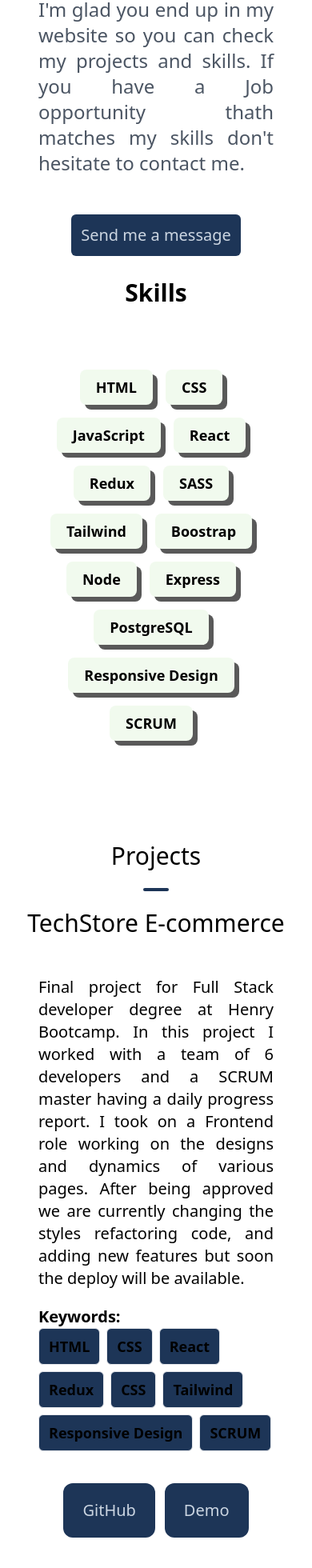
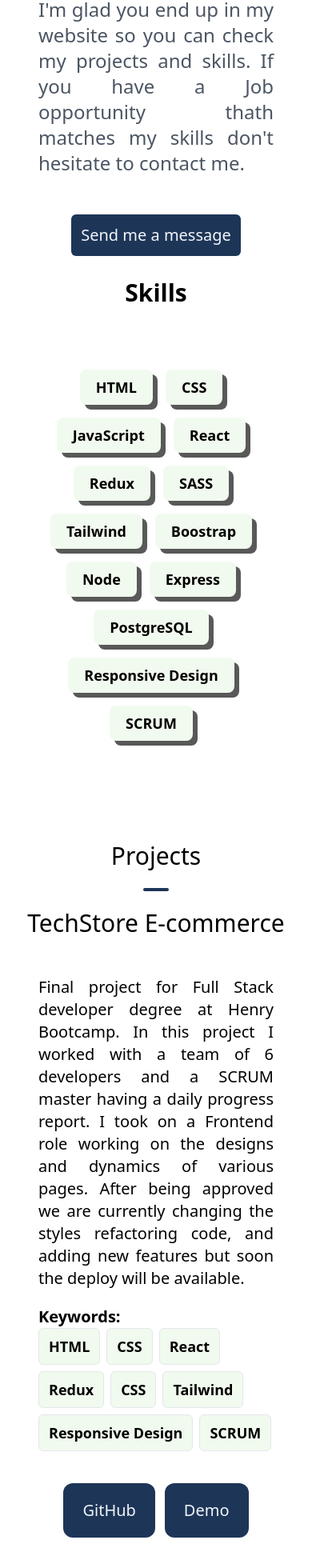
Before and after one commit to Mauricioam/Website-Portfolio, a React (Vite) app: page / in a window 390 px wide. Shown: the part 1268-3228 px from the top of the page at 80% size. Built offline with nearby package versions, Linux system fonts and the light colour scheme.

Commit message:
change colors and finish

```diff
--- a/src/components/AboutMe.jsx
+++ b/src/components/AboutMe.jsx
@@ -5,7 +5,7 @@ import { aboutMe } from '../utils/aboutMe';
 import MailTo from './MailTo';
 import ButtonAboutMe from './ButtonAboutMe';
 
- export const techStackStyles = "text-lg font-bold border px-3 py-2 rounded-md bg-primary"
+ export const techStackStyles = " bg-sky text-lg font-bold border px-3 py-2 rounded-md bg-primary"
 
 function AboutMe() {
   return (
@@ -16,7 +16,7 @@ function AboutMe() {
             <h1 className='text-3xl text-center font-bold pb-5'>{aboutMe.title}</h1>
             <p className='text-2xl text-justify text-gray-600 px-12 py-12 '>{aboutMe.description}</p>
               <MailTo>
-              <button className='text-xl mb-7  rounded-md md:p-5 p-3 bg-secondary hover:bg-primary transition-all text-slate-300 '>Send me a message</button>
+              <button className='text-xl mb-7  rounded-md md:p-5 p-3 bg-secondary hover:bg-gray1 transition-all text-slate-100 '>Send me a message</button>
               </MailTo>
         </div>
         <div className='flex flex-col w-screen  '>
--- a/src/components/ButtonAboutMe.jsx
+++ b/src/components/ButtonAboutMe.jsx
@@ -5,7 +5,7 @@ function ButtonAboutMe({ item }) {
 const [press, setPress] = useState(false);
 
   return (
-    <button onClick={()=>setPress(!press)} className={`relative font-bold text-lg m-1 hover:text-primary hover:transition-colors ${press ? "text-dark_shade hover:text-slate-100": "text-black"}`}>
+    <button onClick={()=>setPress(!press)} className={`relative font-bold text-lg m-1 hover:text-primary hover:transition-colors ${press ? "text-dark_shade hover:text-primary": "text-black"}`}>
       <div className="  bg-gray1 rounded-lg">
         <div className={`bg-sky px-5 py-2 -translate-y-1.5 -translate-x-1.5 rounded-lg ${press && "-translate-x-0 -translate-y-0 "}`}>
           {item}
--- a/src/components/Footer/Footer.jsx
+++ b/src/components/Footer/Footer.jsx
@@ -6,13 +6,13 @@ import heartIcon from "../../assets/heart-icon.svg";
 
 
 function Footer() {
-    const titlesStyle = "font-bold lg:text-3xl text-xl"
+    const titlesStyle = "font-bold lg:text-3xl text-xl text-sky"
   return (
     <footer className='w-screen h-[25rem] bg-primary lg:px-20  pt-24'>
             <section className='flex md:flex-row flex-col  md:pb-24 '>
             <div className='flex flex-col md:gap-7 md:w-2/4 md:flex-1 md:items-start items-center gap-7 pb-8'>
                 <button className={`${titlesStyle} hover:text-slate-300 hover:transition-colors`} onClick={()=> {window.scrollTo({top:0})}}>MAURICIO MURDOCH</button>
-                <p className='lg:text-xl md:px-0 text-lg px-4'>A pasioned Front-End developer focused on building the Front-End of websites.</p>
+                <p className='lg:text-xl md:px-0 text-lg px-4 text-sky'>A pasioned Front-End developer focused on building the Front-End of websites.</p>
             </div>
             <div className='flex flex-col items-center gap-7'>
                 <h1 className={titlesStyle}>SOCIAL</h1>
@@ -25,9 +25,9 @@ function Footer() {
             </section>
             <hr className='solid md:flex hidden'/>
             <section className='flex gap-2 items-center justify-center md:pt-10 pt-3'>
-              <p className='text-lg'>Made with</p>
+              <p className='text-lg text-sky'>Made with</p>
               <img className='w-8' src={heartIcon} alt="heart-icon" />
-              <p className='text-lg'>by <a className='hover:text-slate-100 transition-all'  href="https://www.linkedin.com/in/mauriciomurdoch/">Mauricio Murdoch</a></p>
+              <p className='text-lg text-sky'>by <a className='hover:text-gray1 transition-all'  href="https://www.linkedin.com/in/mauriciomurdoch/">Mauricio Murdoch</a></p>
             </section>
 
 
--- a/src/components/ProjectTitles.jsx
+++ b/src/components/ProjectTitles.jsx
@@ -2,7 +2,7 @@ import React from 'react';
 import { techStackStyles } from './AboutMe';
 
 function ProjectTitles({ title, href, description , github, keyword }) {
-  console.log(keyword);
+
   return (
     <div className='flex flex-col'>
     <a class=' group transition-all duration-300 ease-in-out text-center text-3xl' target="_blank" href={href}>
@@ -16,8 +16,8 @@ function ProjectTitles({ title, href, description , github, keyword }) {
         </p>
         <p className='text-xl font-bold'>Keywords: <div className='flex gap-2 flex-wrap items-center'> {keyword?.map((item,i)=>(<span  key={i} className={techStackStyles}>{item}</span>))}</div></p>
         <div className='mt-10 flex md:justify-start gap-3 justify-center'>
-        <a href={github} target="_blank" className=' hover:cursor-loading text-xl  rounded-xl md:px-10 py-5 px-6 bg-secondary hover:bg-primary transition-all text-slate-300'>GitHub</a>
-        <a href={href} target="_blank" className='flex xl:hidden hover:cursor-loading text-xl  rounded-xl md:px-10 py-5 px-6 bg-secondary hover:bg-primary transition-all text-slate-300'>Demo</a>
+        <a href={github} target="_blank" className=' hover:cursor-loading text-xl  rounded-xl md:px-10 py-5 px-6  bg-secondary hover:bg-gray1 transition-all text-slate-100'>GitHub</a>
+        <a href={href} target="_blank" className='flex xl:hidden hover:cursor-loading text-xl  rounded-xl md:px-10 py-5 px-6  bg-secondary hover:bg-gray1 transition-all text-slate-100'>Demo</a>
         </div>
         </div>
     </div>
```
